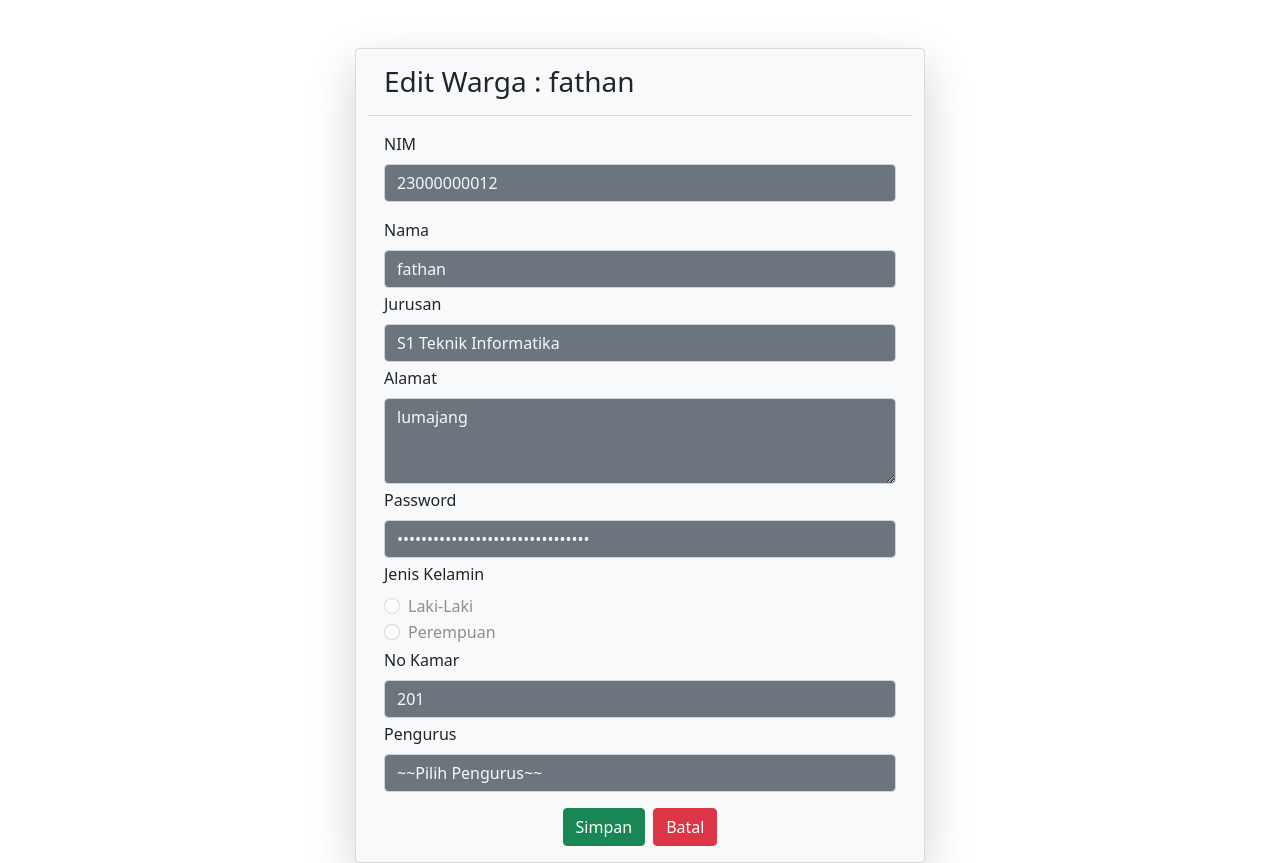
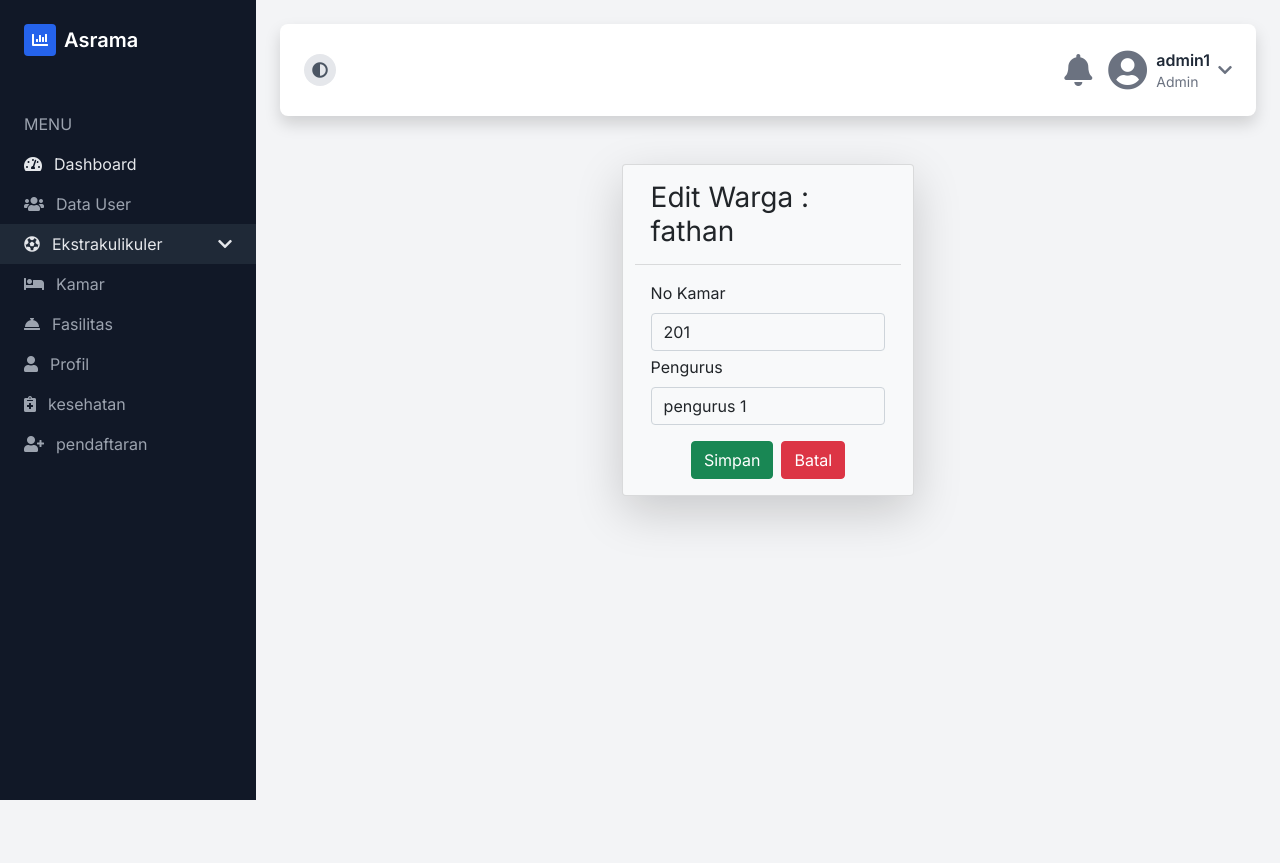
Before and after one commit to ArzeonXyl/asrama, a PHP site: page /main/edit_data_kamar.php?kamar=201&nim=23000000012 in a window 1280 px wide. After the commit the page ends 800 px from the top, so only its background shows below. Run offline with PHP 8.4, Linux system fonts and the light colour scheme; data comes from the database, SQL or seed files in the repository; a stand-in replaces the project's code that opens the database connection; some libraries are stand-ins or nearby versions.

Commit message:
terbaru kamar

```diff
--- a/admin/main/edit_data_kamar.php
+++ b/admin/main/edit_data_kamar.php
@@ -1,13 +1,21 @@
 <?php
-    require $_SERVER['DOCUMENT_ROOT'] . "/asrama/connect.php";
-    session_start();
+    include '../template/head.php';
+    include $_SERVER['DOCUMENT_ROOT'] . '/asrama/connect.php';
+    include '../template/sidebar.php';
+    include '../template/top-bar.php';
+
     $no_kamar = $_GET['kamar'];
     $nim = $_GET['nim'];
 
     $query = mysqli_query($conn, "SELECT * FROM warga_asrama WHERE no_kamar='$no_kamar' AND nim_warga='$nim'");
     $result = mysqli_fetch_assoc($query);
 
-    // $query2 = mysqli_query($conn, "SELECT *")
+    $query_kamar = mysqli_query($conn, "SELECT * FROM kamar");
+    $data_1 = mysqli_fetch_all($query_kamar, MYSQLI_ASSOC);
+
+    $query_pengurus = mysqli_query($conn, "SELECT * FROM pengurus");
+    $data_2 = mysqli_fetch_all($query_pengurus, MYSQLI_ASSOC);
+
 ?>
 
 
@@ -17,58 +25,30 @@
     <meta charset="UTF-8">
     <meta name="viewport" content="width=device-width, initial-scale=1.0">
     <title>Edit</title>
-    <link rel="stylesheet" href="https://cdn.jsdelivr.net/npm/bootstrap@5.1.3/dist/css/bootstrap.min.css">
 </head>
 <body>
     <form action="" method="post">
     <div class="container mt-5">
         <div class="row justify-content-center">
-            <div class="card bg-light shadow-lg" style="width: 50%;">
-                <div class="card-header bg-light mt-2"><h3>Edit  Warga : <?= $result['nama_warga']?></h3></div>
+            <div class="card bg-light shadow-lg" style="width: 30%;">
+                <div class="card-header bg-light mt-2"><h1 class="h3">Edit  Warga : <?= $result['nama_warga']?></h1></div>
                 <div class="card-body">
-                    <div class="mb-3">
-                        <label for="" class="form-label">NIM </label>
-                        <input type="text" class="form-control bg-secondary text-light" name="nim" value="<?= $result['nim_warga']?>" disabled>
-                    </div>
-                    <div class="mb-1">
-                        <label for="" class="form-label">Nama</label>
-                        <input type="text" class="form-control bg-secondary text-light" name="nama" value="<?= $result['nama_warga']?>" disabled>
-                    </div>
-                    <div class="mb-1">
-                        <label for="" class="form-label">Jurusan</label>
-                        <input type="text" class="form-control bg-secondary text-light" name="jurusan" value="<?= $result['jurusan_warga']?>" disabled>
-                    </div>
-                    <div class="mb-1">
-                        <label for="" class="form-label">Alamat</label>
-                        <textarea class="form-control bg-secondary text-light" id="" rows="3" name="alamat" disabled><?= $result['alamat_warga']?></textarea>
-                    </div>
-                    <div class="mb-1">
-                        <label for="" class="form-label">Password</label>
-                        <input type="password" class="form-control bg-secondary text-light" id="" name="password" value="<?= $result['password_warga']?>" disabled>
-                    </div>
-                    <div class="mb-1">
-                        <label for="" class="form-label">Jenis Kelamin</label>
-                        <div class="form-check">
-                            <input class="form-check-input" type="radio" name="gender" id="flexRadioDefault1" value="Laki-Laki" <?= $result['jenis_kelamin_warga'] == "Laki-Laki" ?  "checked" : ""; ?> disabled>
-                            <label class="form-check-label" for="flexRadioDefault1">
-                                Laki-Laki
-                            </label>
-                            </div>
-                            <div class="form-check">
-                            <input class="form-check-input" type="radio" name="gender" id="flexRadioDefault2" value="Perempuan" <?= $result['jenis_kelamin_warga'] == "perempuan" ?  "checked" : ""; ?> disabled>
-                            <label class="form-check-label" for="flexRadioDefault2">
-                                Perempuan
-                            </label>
-                            </div>
-                    </div>
                     <div class="mb-1">
                         <label for="" class="form-label">No Kamar</label>
-                        <input type="tel" class="form-control bg-secondary text-light" id="" name="nokamar" value="<?= $result['no_kamar']?>">
+                        <select name="pengurus" id=""class="form-control form-control-md bg-light" style="width: 100%;">
+                            <option value="">~~Pilih Kamar~~</option>
+                            <?php foreach($data_1 as $kamar):?>
+                                <option value="<?= $kamar['no_kamar'] ?>" <?= isset($no_kamar) && $no_kamar == $kamar['no_kamar'] ? 'selected' : "" ?>><?= $kamar['no_kamar'] ?></option>
+                            <?php endforeach;?>
+                        </select>
                     </div>
                     <div class="mb-3">
                         <label for="" class="form-label">Pengurus</label>
-                        <select name="pengurus" id=""class="form-control form-control-md bg-secondary text-light" style="width: 100%;">
-                            <option value="">~~Pilih Pengurus~~</option>
+                        <select name="pengurus" id=""class="form-control form-control-md bg-light" style="width: 100%;">
+                            <option value="none">~~Pilih Pengurus~~</option>
+                            <?php foreach($data_2 as $pengurus):?>
+                                <option value="<?= $pengurus['nim_pengurus'] ?>" <?= !empty($pengurus['nim_pengurus']) ? 'selected' : "" ?>><?= $pengurus['nama_pengurus'] ?></option>
+                            <?php endforeach;?>
                         </select>
                     </div>
                     <div class="d-flex justify-content-center gap-2">
@@ -81,5 +61,6 @@
     </div>
 
     </form>
+    <script src="https://cdn.jsdelivr.net/npm/bootstrap@5.3.0/dist/js/bootstrap.bundle.min.js"></script>
 </body>
 </html>
--- a/admin/main/master_detail_kamar.php
+++ b/admin/main/master_detail_kamar.php
@@ -51,9 +51,9 @@
 
     <?php foreach ($groupdata as $key => $value): ?>
         <div class="card">
-            <h4 class="card-header bg-info">Kamar: <?= $key; ?></h4>
+            <h4 class="card-header bg-info text-light">Kamar: <?= $key; ?></h4>
             <div class="p-3" style="overflow-x: auto;">
-                <table class="table table-bordered">
+                <table class="table table-striped table-bordered">
                     <thead>
                         <tr>
                             <th>NIM</th>
--- a/home/assets/style.css
+++ b/home/assets/style.css
@@ -4,11 +4,12 @@ body {
     padding: 0;
 }
 
-header {
+header{
     background-color: #4a90e2; /* Blue primary */
     color: #fff; /* White text */
     padding: 20px 30px;
     box-shadow: 0 2px 4px rgba(0, 0, 0, 0.1);
+
 }
 
 .header-content {
@@ -145,6 +146,7 @@ nav a:hover {
 .profile-body .btn:hover {
     background-color: #3b78c1;
 }
+
 .kamar:hover{
     box-shadow: 0 8px 25px rgba(0, 0, 0, 0.2);
     transform: scale(1.07);
```
